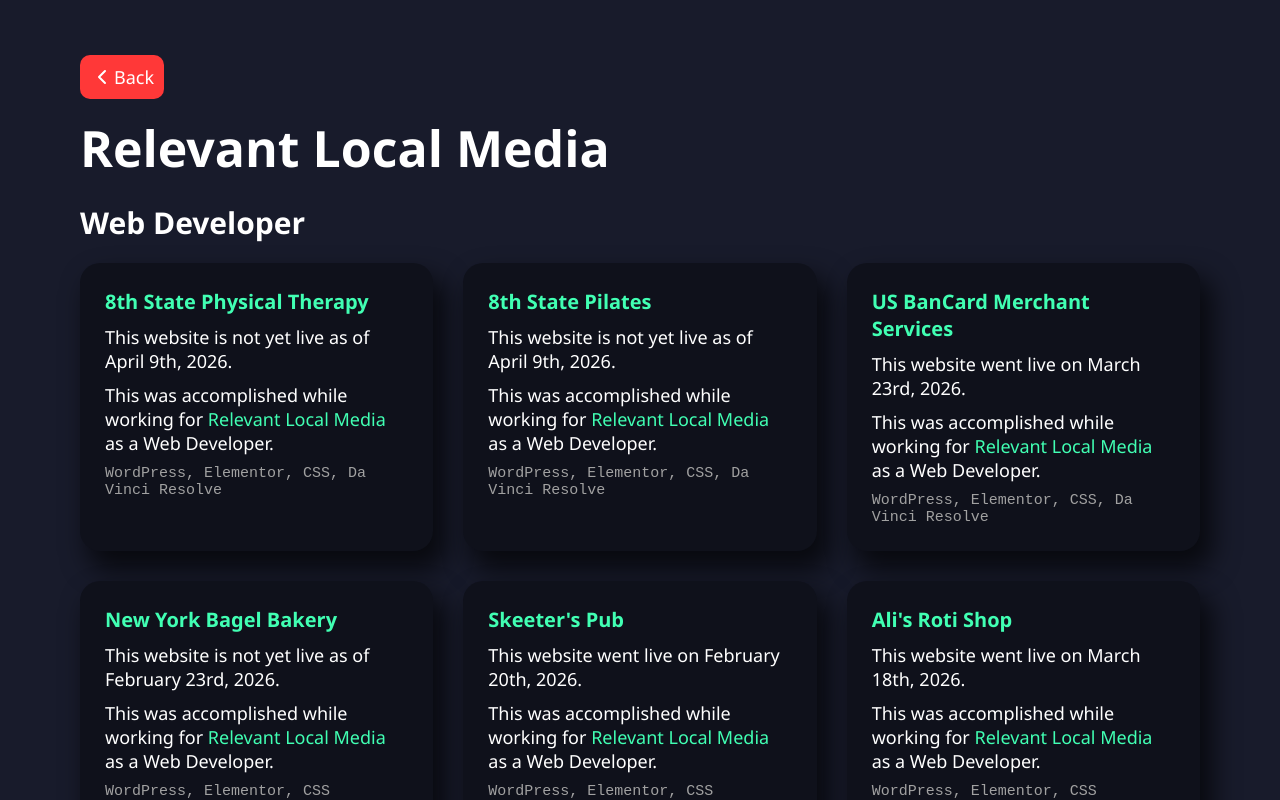
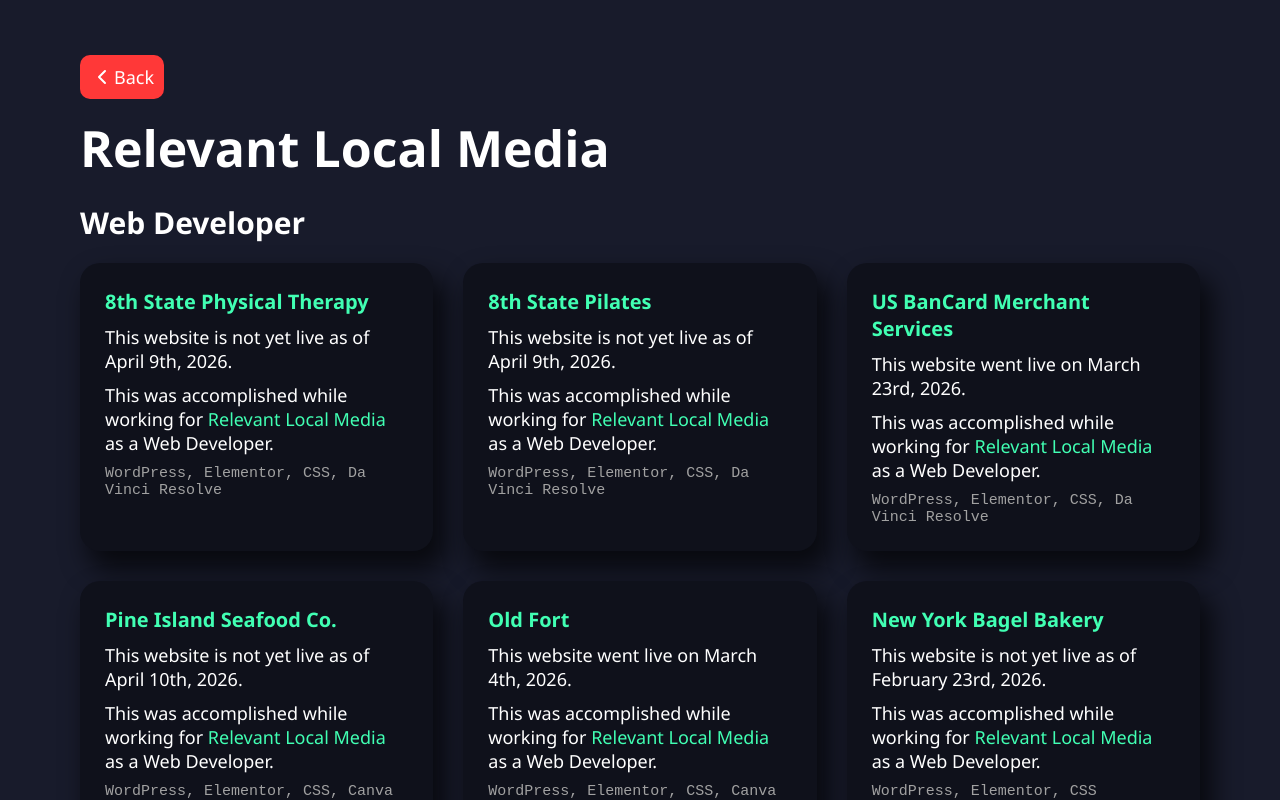
Before and after one commit to snaramirez872/seanramirez, a Next.js app: page /projects/relevant-local-media in a window 1280 px wide. Shown: the top 800 px of the page. Built offline with nearby package versions, Linux system fonts and the light colour scheme.

Commit message:
added websites that were missing

```diff
--- a/src/app/projects/relevant-local-media/page.tsx
+++ b/src/app/projects/relevant-local-media/page.tsx
@@ -33,6 +33,20 @@
                             techList="WordPress, Elementor, CSS, Da Vinci Resolve"
                         >
                             <p className="description">This website went live on March 23rd, 2026.</p>
+                        </RLMProjCard>
+                        <RLMProjCard
+                            title="Pine Island Seafood Co."
+                            url="https://pineislandsea.wpenginepowered.com"
+                            techList="WordPress, Elementor, CSS, Canva"
+                        >
+                            <p className="description">This website is not yet live as of April 10th, 2026.</p>
+                        </RLMProjCard>
+                        <RLMProjCard
+                            title="Old Fort"
+                            url="https://oldforttn.com"
+                            techList="WordPress, Elementor, CSS, Canva"
+                        >
+                            <p className="description">This website went live on March 4th, 2026.</p>
                         </RLMProjCard>
                         <RLMProjCard
                             title="New York Bagel Bakery"
```
